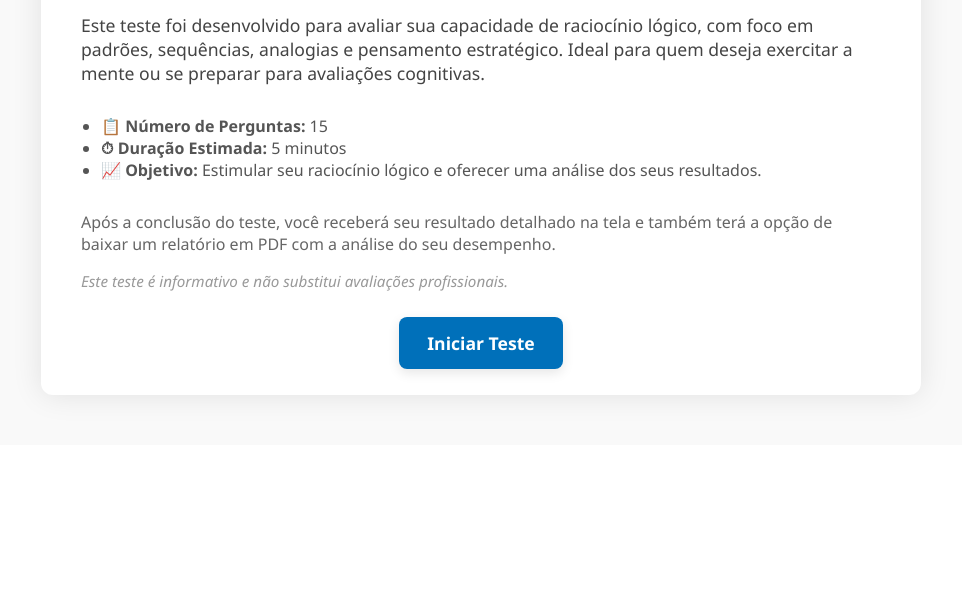
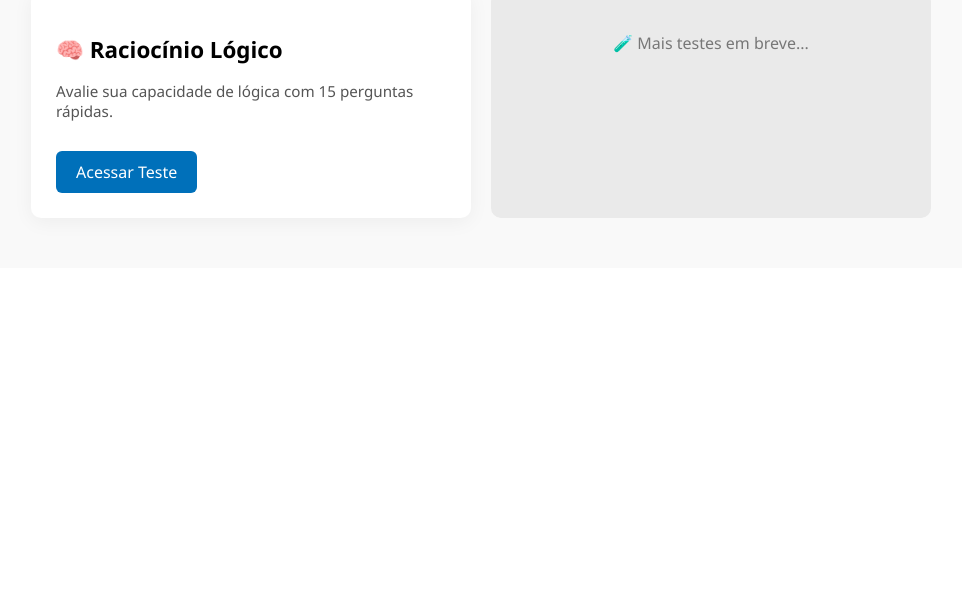
Before and after one commit to SMTestes/Teste-L-gico, a plain HTML site: page index.html in a window 1280 px wide. Shown: the part 191-800 px from the top of the page, without its empty margins (159-1121 px from the left). Drawn offline with Linux system fonts and the light colour scheme.

Commit message:
"Página inicial com lista de testes adicionada"

```diff
--- a/index.html
+++ b/index.html
@@ -1,32 +1,18 @@
-<!-- Página do Teste de Raciocínio Lógico -->
+<!-- Página Inicial com Lista de Testes -->
 <section style="background: #f9f9f9; padding: 50px 20px; font-family: 'Segoe UI', sans-serif;">
-  <div style="max-width: 800px; margin: 0 auto; background: white; padding: 40px; border-radius: 12px; box-shadow: 0 0 30px rgba(0,0,0,0.1);">
+  <div style="max-width: 900px; margin: 0 auto;">
+    <h1 style="text-align: center; font-size: 2.4em; color: #111; margin-bottom: 40px;">🧪 Testes Rápidos Online</h1>
 
-    <h1 style="font-size: 2.2em; color: #111; text-align: center;">🧠 Teste de Raciocínio Lógico</h1>
+    <div style="display: grid; grid-template-columns: repeat(auto-fit, minmax(280px, 1fr)); gap: 20px;">
 
-    <p style="font-size: 1.1em; color: #444; margin-top: 20px;">
-      Este teste foi desenvolvido para avaliar sua capacidade de raciocínio lógico, com foco em padrões, sequências, analogias e pensamento estratégico. Ideal para quem deseja exercitar a mente ou se preparar para avaliações cognitivas.
-    </p>
+      <!-- Teste de Raciocínio Lógico -->
+      <div style="background: white; padding: 25px; border-radius: 10px; box-shadow: 0 4px 20px rgba(0,0,0,0.05);">
+        <h2 style="font-size: 1.4em; margin-bottom: 10px;">🧠 Raciocínio Lógico</h2>
+        <p style="font-size: 0.95em; color: #555;">Avalie sua capacidade de lógica com 15 perguntas rápidas.</p>
+        <a href="#" style="display: inline-block; margin-top: 15px; background: #0070ba; color: white; padding: 10px 20px; text-decoration: none; border-radius: 6px;">Acessar Teste</a>
+      </div>
 
-    <ul style="margin-top: 30px; padding-left: 20px; font-size: 1em; color: #555;">
-      <li><strong>📋 Número de Perguntas:</strong> 15</li>
-      <li><strong>⏱ Duração Estimada:</strong> 5 minutos</li>
-      <li><strong>📈 Objetivo:</strong> Estimular seu raciocínio lógico e oferecer uma análise dos seus resultados.</li>
-    </ul>
-
-    <p style="margin-top: 30px; font-size: 1em; color: #666;">
-      Após a conclusão do teste, você receberá seu resultado detalhado na tela e também terá a opção de baixar um relatório em PDF com a análise do seu desempenho.
-    </p>
-
-    <p style="margin-top: 10px; font-size: 0.95em; color: #999;">
-      <em>Este teste é informativo e não substitui avaliações profissionais.</em>
-    </p>
-
-    <div style="text-align: center; margin-top: 40px;">
-      <a href="#" style="background: #0070ba; color: white; padding: 14px 28px; font-size: 1.1em; border-radius: 8px; text-decoration: none; font-weight: bold; box-shadow: 0 4px 12px rgba(0,0,0,0.1);">
-        Iniciar Teste
-      </a>
-    </div>
-
-  </div>
-</section>
+      <!-- Outros testes podem ser adicionados aqui futuramente -->
+      <div style="background: #eaeaea; padding: 25px; border-radius: 10px; text-align: center; color: #777;">
+        <p>🧪 Mais testes em breve...</p>
+      </div>
```
